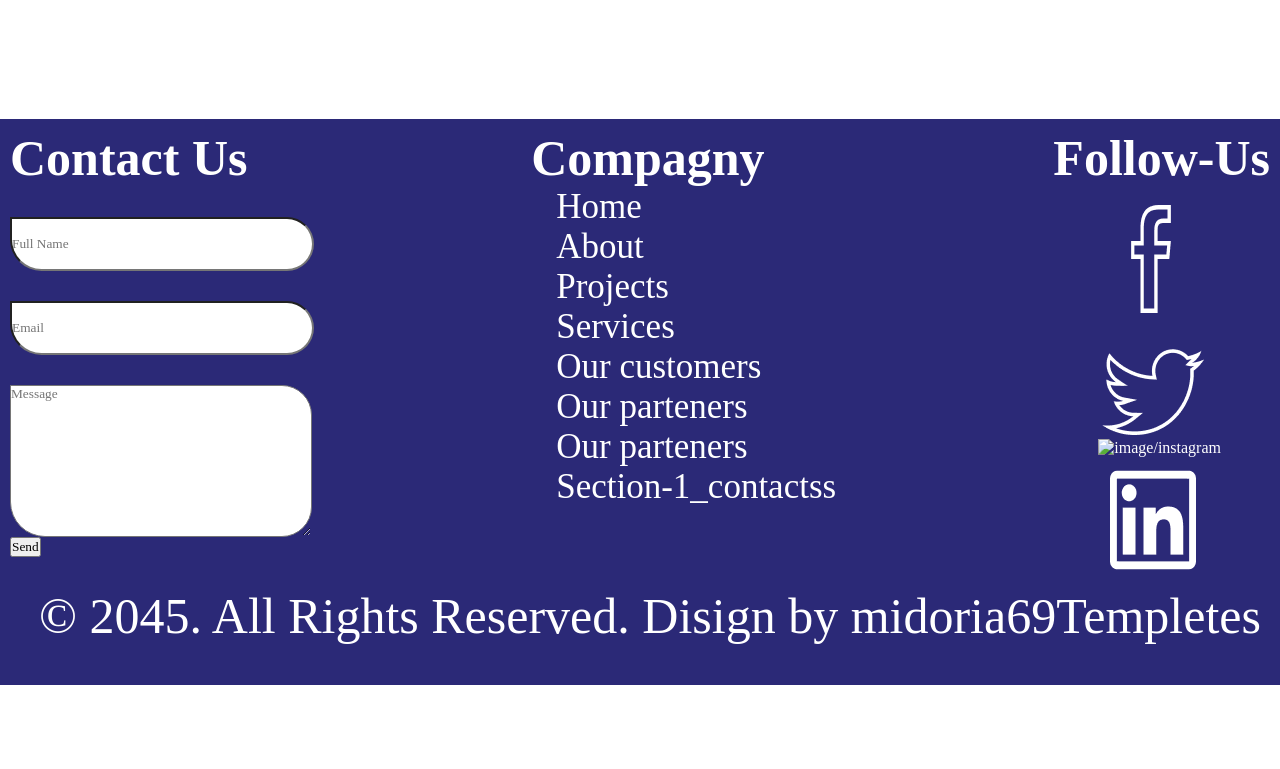
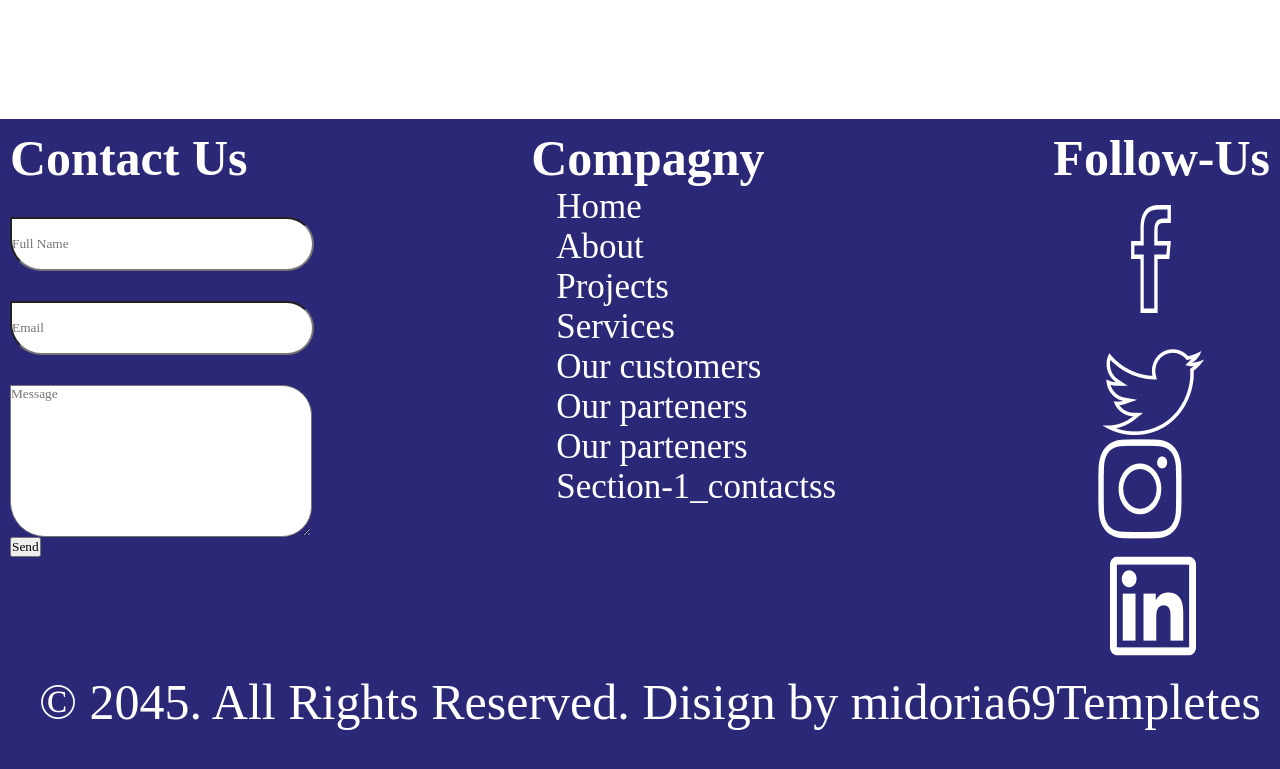
Before and after one commit to midoria69/First_Site, a plain HTML site: page index.html in a window 1280 px wide. Shown: the part 7276-8045 px from the top of the page. Before the commit the page ends 7961 px from the top, so only its background shows below. Drawn offline with nearby package versions, Linux system fonts and the light colour scheme; a web font is replaced by a local one.

Commit message:
Add all file

```diff
--- a/index.html
+++ b/index.html
@@ -193,7 +193,7 @@
                 <ul>
                     <li><a href="https://www.facebook.com/irenee.sizin.1/"><img src="image/facebook1.png" alt="facebook"></a></li>
                     <li><a href="https://twitter.com/Mewe_SIZIN"><img src="image/Twitter1.png" alt="twitter"></a></li>
-                    <li><a href="#"><img src="Instagram1.png" alt="image/instagram"></a></li>
+                    <li><a href="#"><img src="image/instagram1.png" alt="Instagram"></a></li>
                     <li><a href="https://www.linkedin.com/in/mewe-sizin-b27596228?lipi=urn%3Ali%3Apage%3Ad_flagship3_profile_view_base_section-1_contacts_details%3BD%2Fc1pzhtSau%2FYFqo1MKGEg%3D%3D"><img src="image/Linkedi1.png" alt="Linkedin"></a></li>
                 </ul>
             </div>
```
